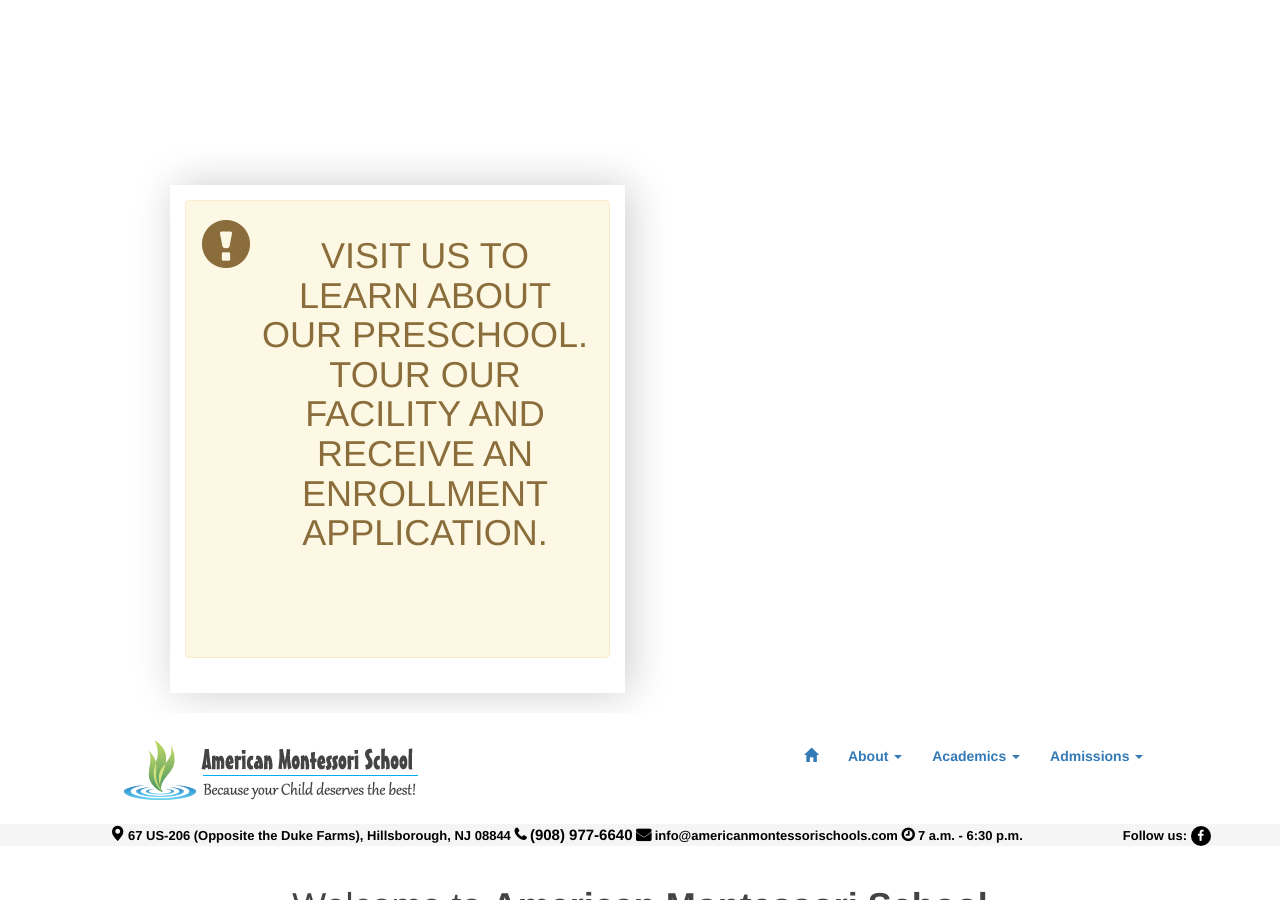
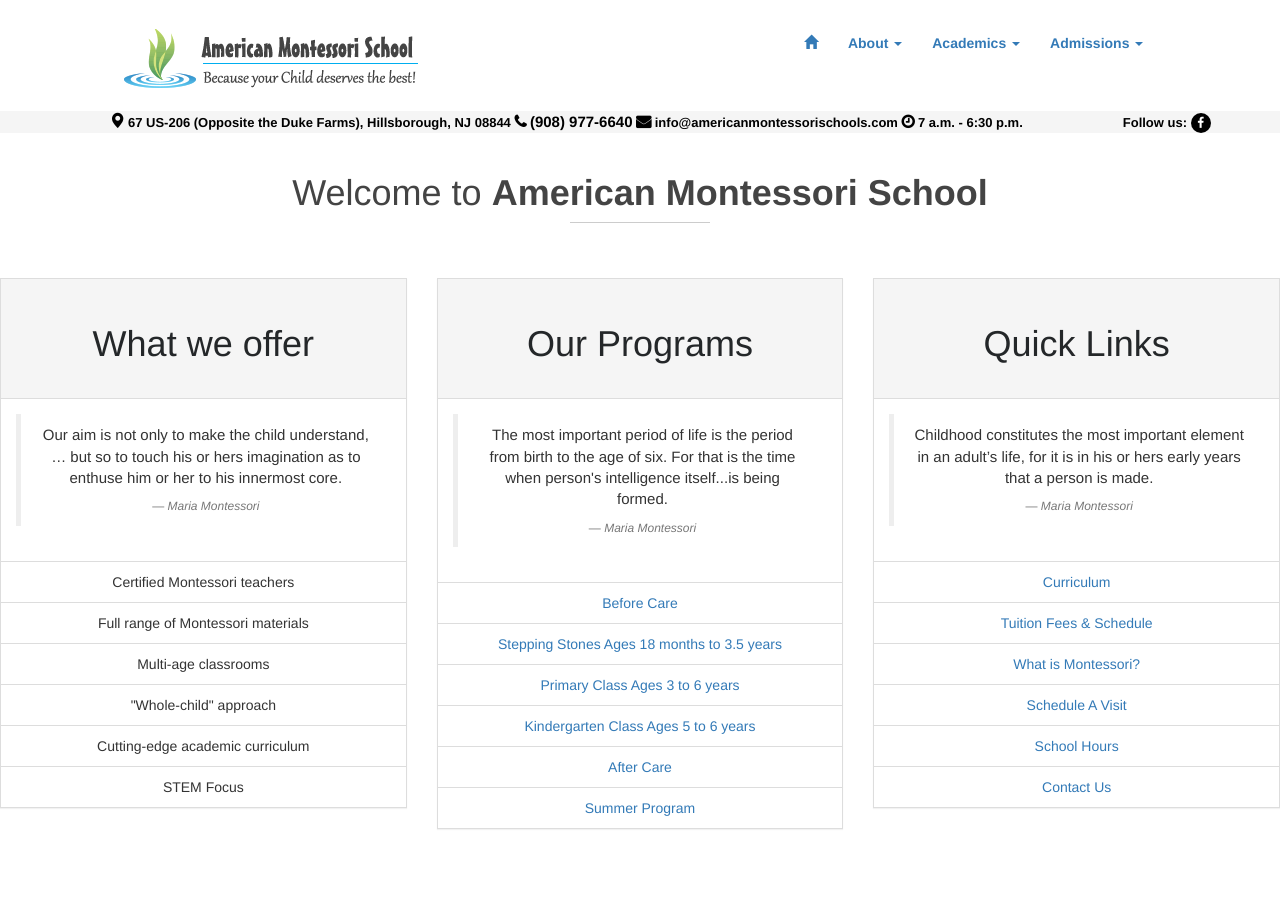
Before and after one commit to americanmontessorischools/americanmontessorischools.github.io, a Jekyll site: the page built from index.html, in a window 1280 px wide and 900 px high. Built offline with Jekyll 4.4.1, drawn with Linux system fonts in a browser that asks for light colours; nearby versions of some CDN libraries.

Commit message:
Update header.html

```diff
--- a/_includes/header.html
+++ b/_includes/header.html
@@ -20,21 +20,6 @@
   </div> <!-- top row -->
 
 
-
-<div class="container text-center top_msg">
-    <div class="row">
-        <div class="col-md-6">
-            <div class="panel panel-default top_panel_hdr_box">
-                <div class="panel-body">
-                    <div class="col-xs-12 alert alert-warning">
-                         <i class="glyphicon glyphicon-exclamation-sign"></i>
-                        <span><h1>VISIT US TO LEARN ABOUT OUR PRESCHOOL. TOUR OUR FACILITY AND RECEIVE AN ENROLLMENT APPLICATION.</br></br></br></h1></span>
-                    </div>
-                </div>
-            </div>
-        </div>
-    </div>
-</div>
 
 <div class="header">
   <div class="col-md-10 col-center">
```
